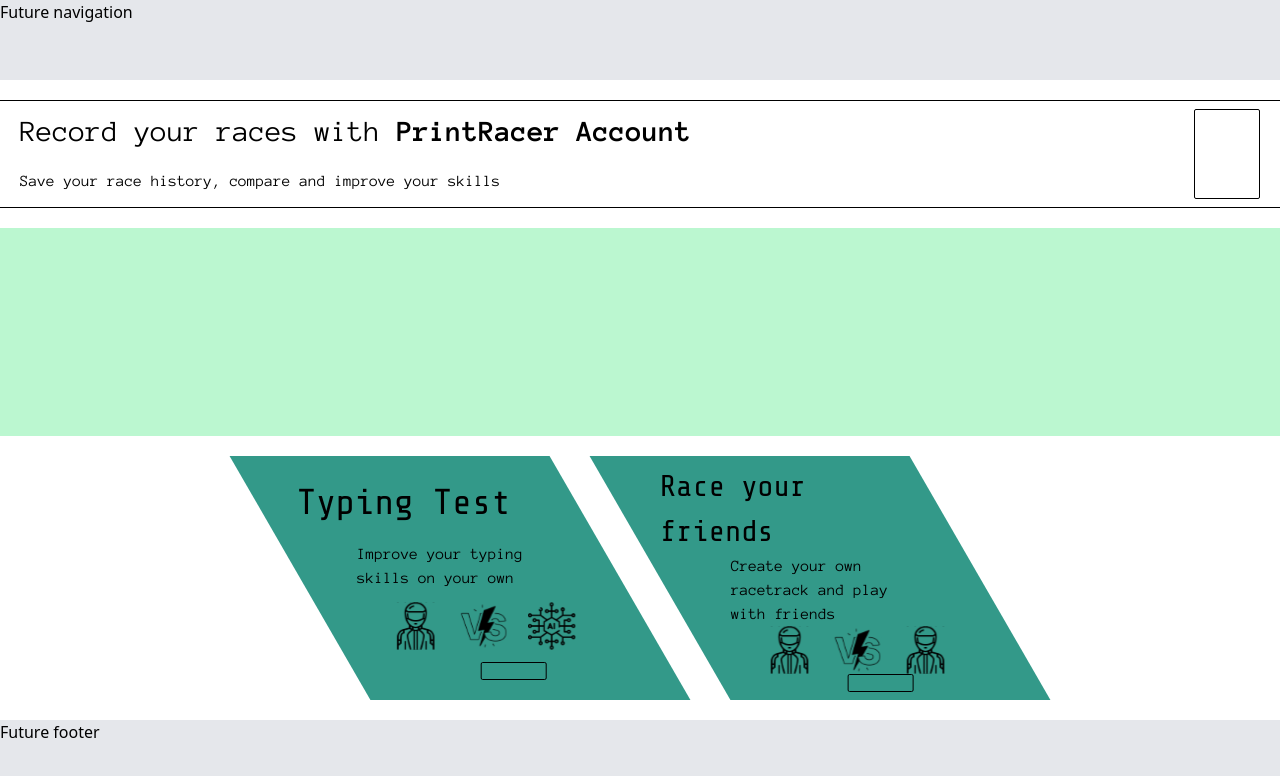
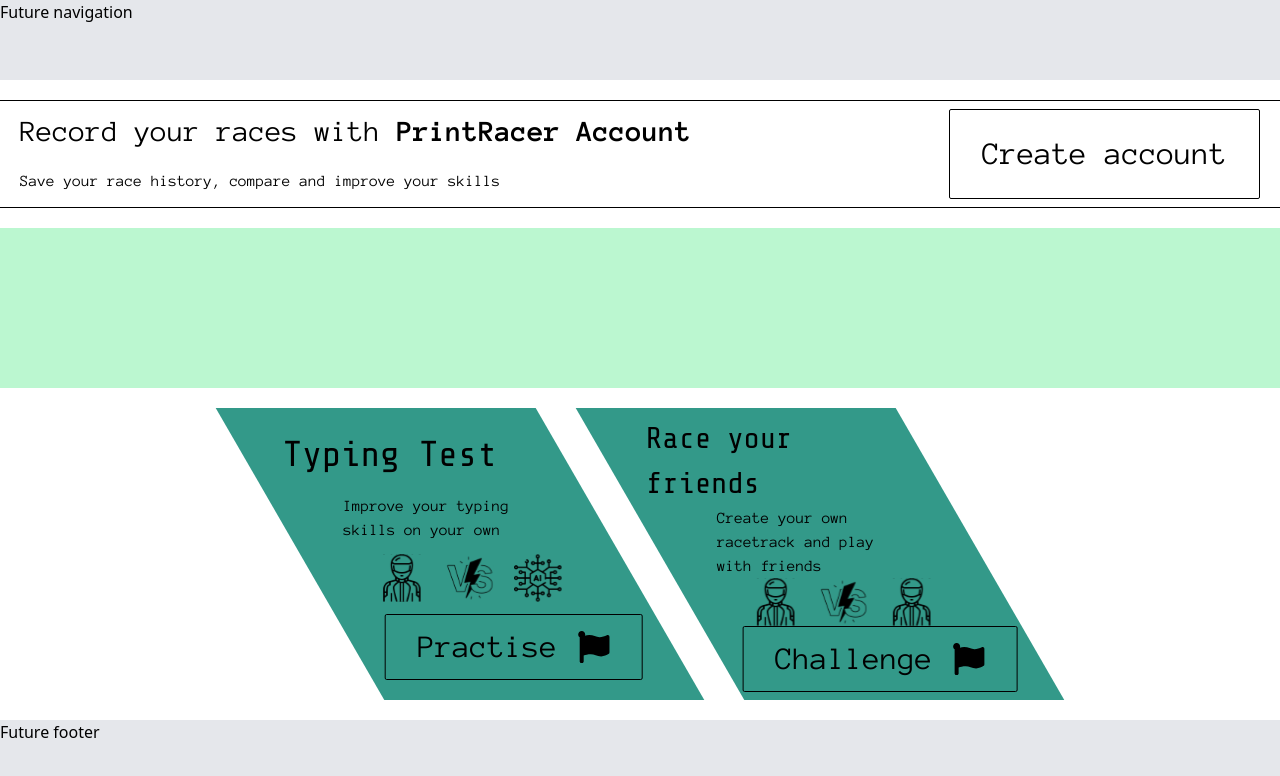
Before and after one commit to AlexTkCk/diploma_everlabs, a React (Create React App) app in the folder client/: page / in a window 1280 px wide. Shown: the top 776 px of the page. Built offline with nearby package versions, Linux system fonts and the light colour scheme.

Commit message:
v-8-Button/2/feat: Changed buttons props due commit v-8-Button/1

```diff
--- a/client/src/components/LoginModal.tsx
+++ b/client/src/components/LoginModal.tsx
@@ -28,10 +28,10 @@ const LoginModal = () => {
           <div className={"flex justify-between items-center gap-2"}>
             <Button
               handler={() => {}}
-              text={"Log In"}
-              bgColor={"purple"}
-              buttonClassName="hover:shadow-buttonHover hover:shadow-blue-500 transition-all duration-500 hover:text-white"
-            />
+              buttonClassName="hover:shadow-buttonHover hover:shadow-blue-500 transition-all duration-500 hover:text-white bg-purple-300"
+            >
+                Log in
+            </Button>
             <FcGoogle className={"text-7xl stroke-black stroke-1"} />
             <span className={"text-title-md text-nowrap"}>... or Sign Up</span>
           </div>
--- a/client/src/components/SignUpModal.tsx
+++ b/client/src/components/SignUpModal.tsx
@@ -33,10 +33,10 @@ const SignUpModal = () => {
           <div className={"flex justify-center items-center gap-5"}>
             <Button
               handler={() => {}}
-              text={"Sign up"}
-              bgColor={"purple"}
-              buttonClassName="hover:shadow-buttonHover hover:shadow-blue-500 transition-all duration-500 hover:text-white"
-            />
+              buttonClassName="hover:shadow-buttonHover hover:shadow-blue-500 transition-all duration-500 hover:text-white bg-purple-300"
+            >
+                Sign up
+            </Button>
             <FcGoogle className={"text-7xl stroke-black stroke-1"} />
           </div>
         </div>
--- a/client/src/pages/Home.tsx
+++ b/client/src/pages/Home.tsx
@@ -5,6 +5,7 @@ import Button from "../components/Button";
 import ai_img from '../assets/ai.svg'
 import racer_img from '../assets/racer.svg'
 import versus_img from '../assets/versus.svg'
+import {FaFlag} from "react-icons/fa";
 
 const Home = () => {
     return (
@@ -19,7 +20,9 @@ const Home = () => {
                     <br/>
                     <span className={'text-paragraph-lg'}>Save your race history, compare and improve your skills</span>
                 </p>
-                <Button handler={() => {}} text={'Create account'} />
+                <Button handler={() => {}}>
+                    Create account
+                </Button>
             </div>
 
             <div className={'relative w-full h-1/3 bg-green-200'}>
@@ -36,7 +39,10 @@ const Home = () => {
                         <img className={'w-1/4 aspect-square'} src={ai_img}/>
                     </div>
                     <span className={'-skew-x-[30deg]'}>
-                        <Button handler={() => {}} text={'Practise'}/>
+                        <Button handler={() => {}}>
+                            Practise
+                            <FaFlag className={'text-button'}/>
+                        </Button>
                     </span>
                 </div>
                 <div className={'skew-x-[30deg] h-full w-1/4 bg-[#339989] flex flex-col items-center justify-evenly py-2 hover:shadow-neon transition duration-200 hover:scale-110'}>
@@ -48,7 +54,10 @@ const Home = () => {
                         <img className={'w-1/4 aspect-square'} src={racer_img}/>
                     </div>
                     <span className={'-skew-x-[30deg]'}>
-                        <Button handler={() => {}} text={'Challenge'}/>
+                        <Button handler={() => {}}>
+                            Challenge
+                            <FaFlag className={'text-button'}/>
+                        </Button>
                     </span>
                 </div>
             </div>
```
